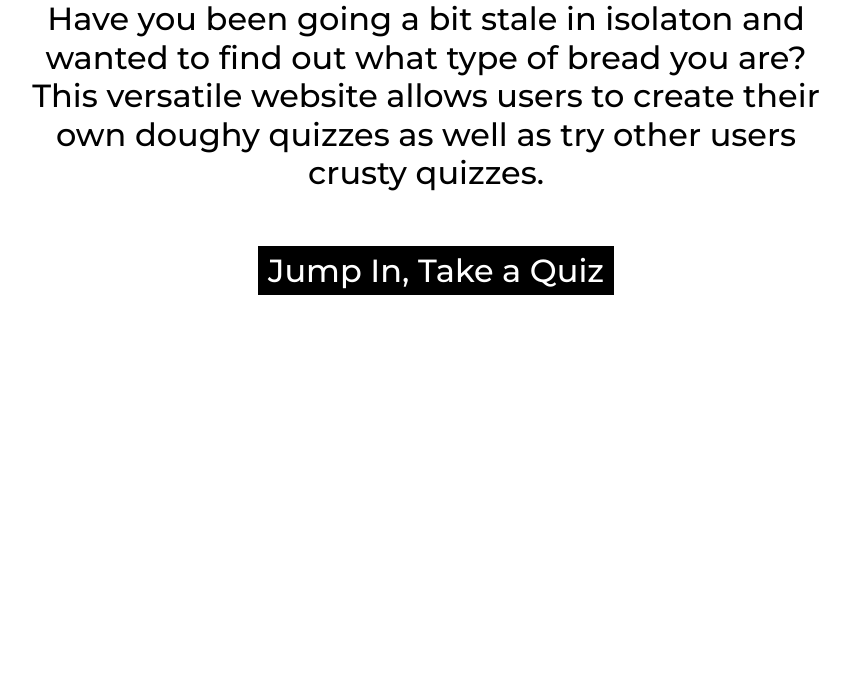
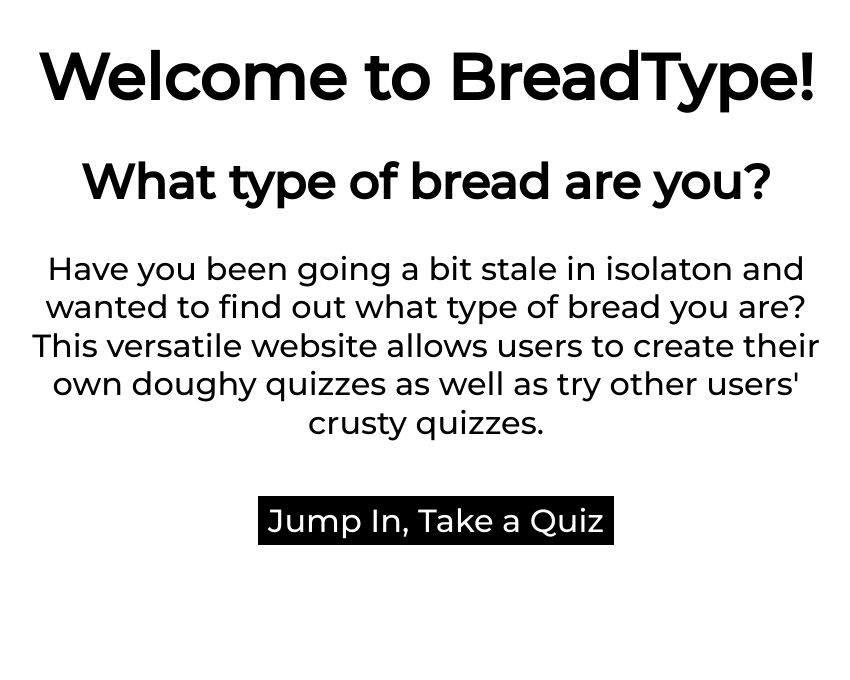
Before and after one commit to Sothatsit/BreadType, a Flask app: page / in a window 1280 px wide. Shown: the part 78-758 px from the top of the page, without its empty margins (214-1064 px from the left). Run offline with Flask 2, Linux system fonts and the light colour scheme; parts of the project's set-up code (start-up, migrations or seed data) failed here and were passed over.

Commit message:
More consistent formatting

```diff
--- a/client/templates/base.html
+++ b/client/templates/base.html
@@ -27,6 +27,9 @@
         <a href="{{ url_for('main.home') }}">Home</a>
         <a href="{{ url_for('quiz.view_quiz') }}">Take a Quiz</a>
 
+        <!-- Provide options to login/signup for unauthenticated users,
+            or their profile/create_quiz and logout if not -->
+
         {% if not current_user.is_authenticated %}
         <a href="{{ url_for('auth.login') }}">Login</a>
         <a href="{{ url_for('auth.signup') }}">Sign Up</a>
@@ -44,6 +47,7 @@
             {% block content %}
             {% endblock %}
         </div>
+
         <footer>
             <p>
                 This project was created by
@@ -51,6 +55,7 @@
                 Paddy Lamont,
                 Sam Joyner
             </p>
+
             <p>
                 <a href="https://github.com/Sothatsit/BreadType">GitHub repository for this website</a>
             </p>
--- a/client/templates/home.html
+++ b/client/templates/home.html
@@ -9,10 +9,19 @@
 
 
 {% block content %}
+
+<br>
+
+<h1>Welcome to BreadType!</h1>
+<br>
+<h2>What type of bread are you?</h2>
+
+<br>
+
 <p>
     Have you been going a bit stale in isolaton and wanted to find out what
     type of bread you are? This versatile website allows users to create
-    their own doughy quizzes as well as try other users crusty quizzes.
+    their own doughy quizzes as well as try other users' crusty quizzes.
 </p>
 
 <div id="links">
@@ -20,4 +29,5 @@
         Jump In, Take a Quiz
     </a>
 </div>
+
 {% endblock %}
--- a/client/templates/login.html
+++ b/client/templates/login.html
@@ -9,6 +9,7 @@
 
 
 {% block content %}
+
 <form method="POST" action="/login">
     <label id="title">Bread Type Log In</label>
     <br/>
@@ -24,6 +25,8 @@
 
     <input type="email" name="email" placeholder="Email" autofocus="">
     <input type="password" name="password" placeholder="Password">
+
     <button>Login</button>
 </form>
+
 {% endblock %}
--- a/client/templates/message.html
+++ b/client/templates/message.html
@@ -9,6 +9,7 @@
 
 
 {% block content %}
+
 <br/>
 <h1>
     {{ message_title }}
@@ -26,4 +27,5 @@
     {% endif %}
     {% endwith %}
 </p>
+
 {% endblock %}
--- a/client/templates/profile.html
+++ b/client/templates/profile.html
@@ -9,6 +9,7 @@
 
 
 {% block content %}
+
 <div>
     {% if current_user.is_authenticated and current_user.name == name %}
         Welcome, {{ name }}!
--- a/client/templates/quiz.html
+++ b/client/templates/quiz.html
@@ -9,10 +9,13 @@
 
 
 {% block content %}
+
 <br/>
+
 <h1 id="quiz_header">
     {{ quiz.name }}
 </h1>
+
 <h2 id="quiz_creator">
     A quiz by
     <a href="{{ url_for('main.profile', user_id=quiz.owner.id) }}">
@@ -25,6 +28,7 @@
     </a>
     {% endif %}
 </h2>
+
 <form action="/quiz/{{ quiz.id }}" method="POST">
     <input type="hidden" name="answers_uuid" value="{{ answers_uuid }}">
 
--- a/client/templates/quiz_results.html
+++ b/client/templates/quiz_results.html
@@ -9,6 +9,7 @@
 
 
 {% block content %}
+
 <div id="quiz_title">
     {{ quiz.name }}
 </div>
@@ -19,10 +20,11 @@
 
 <div id="links">
     <a href="{{ url_for('quiz.view_quiz') }}">
-        Take another Quiz
+        Take Another Quiz
     </a>
     <a href="{{ url_for('quiz.take_quiz', quiz_id=quiz.id) }}">
         Try Again
     </a>
 </div>
+
 {% endblock %}
--- a/client/templates/signup.html
+++ b/client/templates/signup.html
@@ -9,6 +9,7 @@
 
 
 {% block content %}
+
 <form method="POST" action="/signup">
     <label id="title">Bread Type Sign Up</label>
     <br/>
@@ -25,6 +26,8 @@
     <input type="email" name="email" placeholder="Email" autofocus="">
     <input type="text" name="name" placeholder="Name" autofocus="">
     <input type="password" name="password" placeholder="Password">
+
     <button>Sign Up</button>
 </form>
+
 {% endblock %}
--- a/server/__init__.py
+++ b/server/__init__.py
@@ -5,7 +5,6 @@ Contains the initialisation code for the Flask application.
 import yaml
 from flask import Flask
 from flask_login import LoginManager
-
 from flask_sqlalchemy import SQLAlchemy
 from flask_migrate import Migrate, MigrateCommand
 
```
